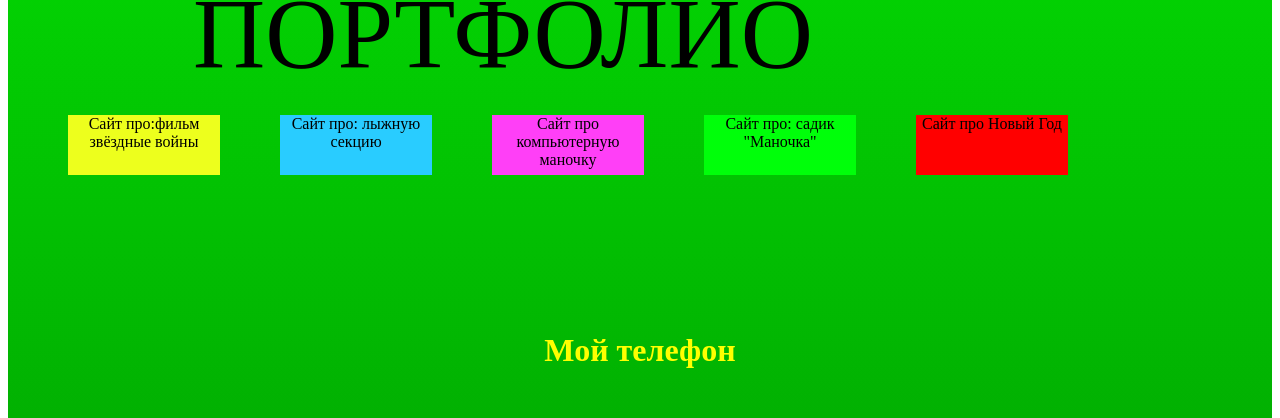
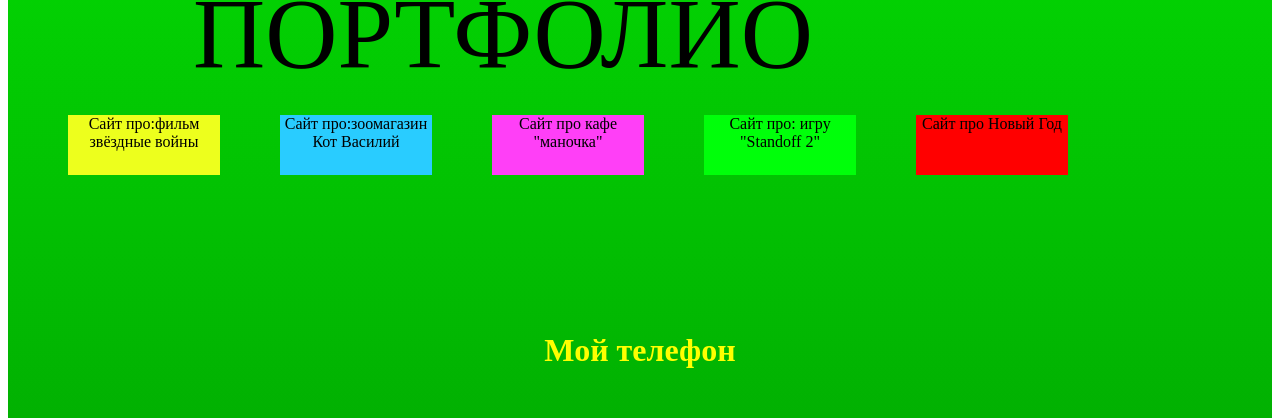
Before and after one commit to kruzser/Stepan_portfolio, a plain HTML site: page index.html in a window 1280 px wide. Shown: the part 635-1053 px from the top of the page. Drawn offline with Linux system fonts and the light colour scheme.

Commit message:
Update index.html

```diff
--- a/index.html
+++ b/index.html
@@ -18,11 +18,11 @@
 <h7>ПОРТФОЛИО</h7>
 
 <div>
-    <a href="" class="yellow">Сайт про:фильм звёздные войны</a>
-    <a href="" class="blue">Сайт про: лыжную секцию</a>
-    <a href="" class="pink">Сайт про компьютерную маночку </a>
-    <a href="" class="green">Сайт про: садик "Маночка"</a>
-    <a href="" class="red"> Сайт про Новый Год </a>
+    <a href="https://kruzser.github.io/stepa_film/" class="yellow">Сайт про:фильм звёздные войны</a>
+    <a href="https://kruzser.github.io/STEPANzooshop/" class="blue">Сайт про:зоомагазин Кот Василий </a>
+    <a href="https://kruzser.github.io/Stepan.kafe/" class="pink">Сайт про кафе "маночка" </a>
+    <a href="https://kruzser.github.io/Stepan.igra/" class="green">Сайт про: игру "Standoff 2"</a>
+    <a href="https://kruzser.github.io/ng_galkin/" class="red"> Сайт про Новый Год </a>
 </div>
 <div class="cont_info">
 <h1 class="contacts">Мой телефон</h1>
```
